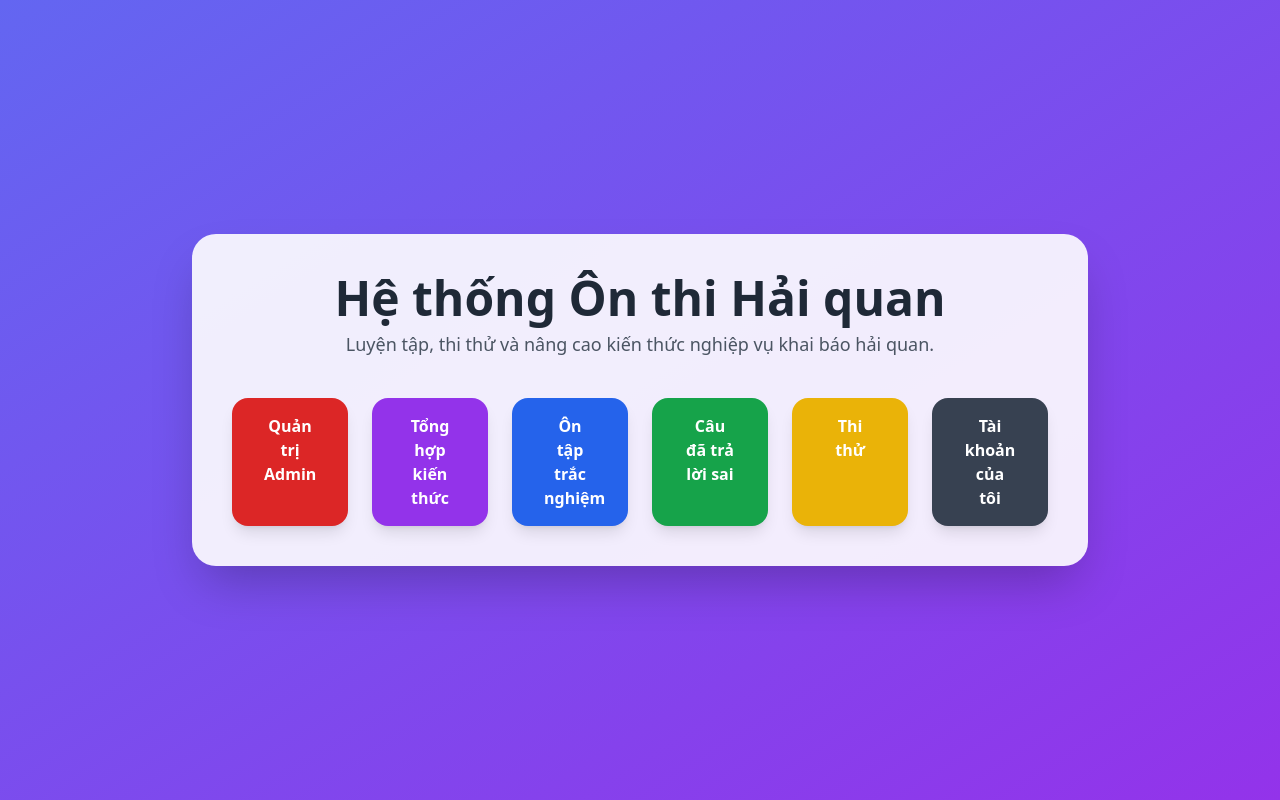
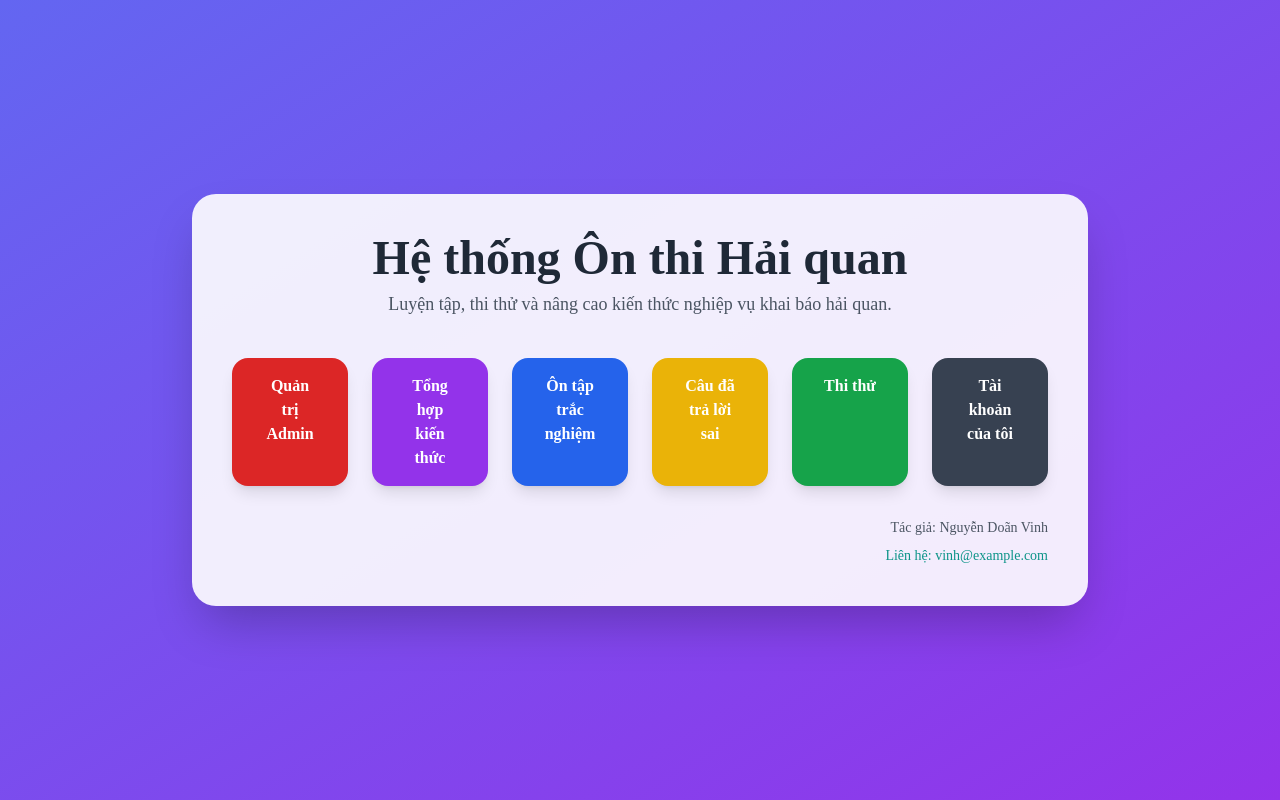
Before and after one commit to thicckhq/TracNghiemHQ, a Flask app: page /index in a window 1280 px wide. Run offline with Flask 3, Linux system fonts and the light colour scheme; the visitor is signed in with stand-in values (Sample User, id 1); some libraries are stand-ins or nearby versions.

Commit message:
Updated html

```diff
--- a/templates/index.html
+++ b/templates/index.html
@@ -5,52 +5,59 @@
     <meta name="viewport" content="width=device-width, initial-scale=1.0">
     <title>Hệ thống Trắc nghiệm Hải quan</title>
     <script src="https://cdn.tailwindcss.com"></script>
+    <style>
+        body {
+            font-family: 'Times New Roman', Times, serif;
+        }
+    </style>
 </head>
 <body class="bg-gradient-to-br from-indigo-500 to-purple-600 min-h-screen flex items-center justify-center p-4">
 
+    <!-- Container chính của ứng dụng -->
     <div class="bg-white bg-opacity-90 p-10 rounded-3xl shadow-2xl w-full max-w-4xl text-center">
+        <!-- Tiêu đề -->
         <h1 class="text-4xl md:text-5xl font-bold text-gray-800 mb-2">Hệ thống Ôn thi Hải quan</h1>
         <p class="text-gray-600 mb-10 text-lg">Luyện tập, thi thử và nâng cao kiến thức nghiệp vụ khai báo hải quan.</p>
 
+        <!-- Thanh menu chính -->
         <div class="grid grid-cols-1 sm:grid-cols-2 lg:grid-cols-3 xl:grid-cols-6 gap-6">
             {% if is_admin %}
             <a href="{{ url_for('quan_tri') }}"
-               class="bg-red-600 text-white font-semibold py-4 px-8 rounded-2xl shadow-lg
-                      hover:bg-red-700 transition transform hover:scale-105">
+               class="bg-red-600 text-white font-semibold py-4 px-8 rounded-2xl shadow-lg hover:bg-red-700 transition-all duration-300 transform hover:scale-105">
                 Quản trị Admin
             </a>
             {% endif %}
 
             <a href="{{ url_for('tong_hop_kien_thuc') }}"
-               class="bg-purple-600 text-white font-semibold py-4 px-8 rounded-2xl shadow-lg
-                      hover:bg-purple-700 transition transform hover:scale-105">
+               class="bg-purple-600 text-white font-semibold py-4 px-8 rounded-2xl shadow-lg hover:bg-purple-700 transition-all duration-300 transform hover:scale-105">
                 Tổng hợp kiến thức
             </a>
 
-            <a href="{{ url_for('on_tap') }}"
-               class="bg-blue-600 text-white font-semibold py-4 px-8 rounded-2xl shadow-lg
-                      hover:bg-blue-700 transition transform hover:scale-105">
+            <a href="{{ url_for('on_tap_trac_nghiem') }}"
+               class="bg-blue-600 text-white font-semibold py-4 px-8 rounded-2xl shadow-lg hover:bg-blue-700 transition-all duration-300 transform hover:scale-105">
                 Ôn tập trắc nghiệm
             </a>
 
-            <a href="{{ url_for('cau_tra_loi_sai') }}"
-               class="bg-green-600 text-white font-semibold py-4 px-8 rounded-2xl shadow-lg
-                      hover:bg-green-700 transition transform hover:scale-105">
+            <a href="{{ url_for('cau_sai') }}"
+               class="bg-yellow-500 text-white font-semibold py-4 px-8 rounded-2xl shadow-lg hover:bg-yellow-600 transition-all duration-300 transform hover:scale-105">
                 Câu đã trả lời sai
             </a>
 
             <a href="{{ url_for('thi_thu') }}"
-               class="bg-yellow-500 text-white font-semibold py-4 px-8 rounded-2xl shadow-lg
-                      hover:bg-yellow-600 transition transform hover:scale-105">
+               class="bg-green-600 text-white font-semibold py-4 px-8 rounded-2xl shadow-lg hover:bg-green-700 transition-all duration-300 transform hover:scale-105">
                 Thi thử
             </a>
 
-            <!-- Nút Tài khoản của tôi → Logout -->
-            <a href="{{ url_for('logout') }}"
-               class="bg-gray-700 text-white font-semibold py-4 px-8 rounded-2xl shadow-lg
-                      hover:bg-gray-800 transition transform hover:scale-105">
+            <a href="{{ url_for('tai_khoan') }}"
+               class="bg-gray-700 text-white font-semibold py-4 px-8 rounded-2xl shadow-lg hover:bg-gray-800 transition-all duration-300 transform hover:scale-105">
                 Tài khoản của tôi
             </a>
+        </div>
+
+        <!-- Thông tin tác giả -->
+        <div class="mt-8 text-right text-gray-600 text-sm">
+            <p>Tác giả: Nguyễn Doãn Vinh</p>
+            <p class="mt-2 text-teal-600">Liên hệ: vinh@example.com</p>
         </div>
     </div>
 </body>
```
